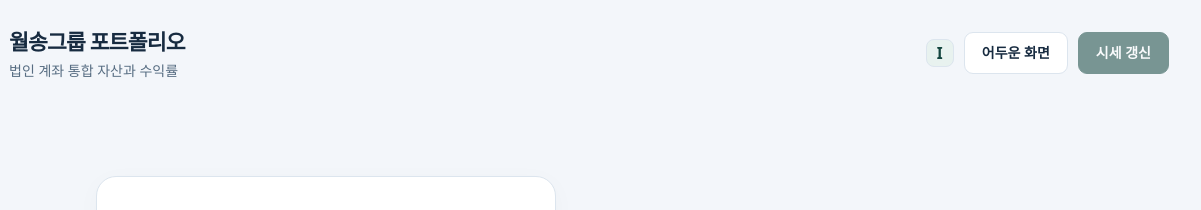
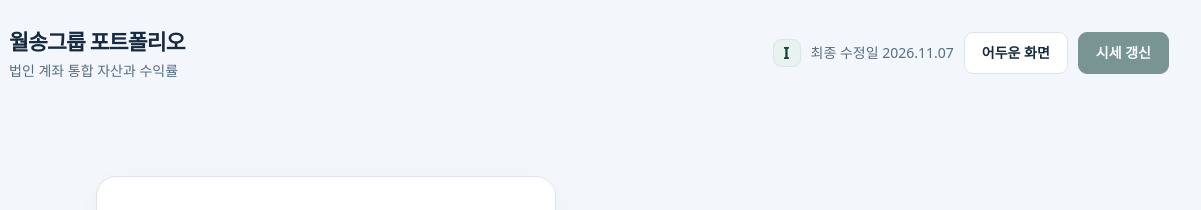
Before and after one commit to yjjn2005/wolsong-portfolio, a plain HTML site: page index.html in a window 1280 px wide. Shown: the top 210 px of the page, 79-1280 px from the left. Drawn offline with Linux system fonts and the light colour scheme.

```diff
--- a/index.html
+++ b/index.html
@@ -6,7 +6,7 @@
 </head>
 <body>
 <a class="skip" href="#main">본문으로 이동</a><div class="app-shell">
-<header class="topbar"><div class="brand"><span class="brand-mark" aria-hidden="true">▥</span><div><h1>월송그룹 포트폴리오</h1><p>법인 계좌 통합 자산과 수익률</p></div></div><div class="header-actions"><span class="i-badge" role="img" aria-label="Instinct 제작·관리 · 최종 수정 2026.11.07" title="Instinct 제작·관리 · 최종 수정 2026.11.07" id="i-badge">I</span><span id="mode-label" class="badge" hidden>예시 데이터</span><button id="ver-chip" class="button subtle" type="button" hidden aria-expanded="false" aria-controls="ver-panel"></button><button id="theme" class="button subtle" type="button" aria-label="화면 테마 변경">화면 테마</button><button id="lock" class="button subtle" type="button" hidden>잠금</button><button id="refresh" class="button primary" type="button" disabled>시세 갱신</button></div></header>
+<header class="topbar"><div class="brand"><span class="brand-mark" aria-hidden="true">▥</span><div><h1>월송그룹 포트폴리오</h1><p>법인 계좌 통합 자산과 수익률</p></div></div><div class="header-actions"><span class="i-badge" role="img" aria-label="Instinct 제작·관리 · 최종 수정 2026.11.07" title="Instinct 제작·관리 · 최종 수정 2026.11.07" id="i-badge">I</span><span class="caption i-date">최종 수정일 2026.11.07</span><span id="mode-label" class="badge" hidden>예시 데이터</span><button id="ver-chip" class="button subtle" type="button" hidden aria-expanded="false" aria-controls="ver-panel"></button><button id="theme" class="button subtle" type="button" aria-label="화면 테마 변경">화면 테마</button><button id="lock" class="button subtle" type="button" hidden>잠금</button><button id="refresh" class="button primary" type="button" disabled>시세 갱신</button></div></header>
 <section id="ver-panel" class="card" style="margin:12px clamp(12px,3vw,32px)" hidden aria-label="포트폴리오 버전 이력"></section>
 <section id="gate" class="gate" aria-labelledby="gate-title"><div class="gate-card"><div class="eyebrow">WOLSONG GROUP</div><h2 id="gate-title">그룹 자산을 한눈에.</h2><p>월송티앤씨·월송앤컴퍼니·문앤파인트리와 한규자님의 증권 계좌를 하나로 묶어 자산배분, 손익과 데이터 상태를 함께 확인합니다.</p><form id="gform"><label for="pin">접속 PIN</label><div class="pin-row"><input id="pin" type="password" inputmode="numeric" autocomplete="current-password" placeholder="PIN 입력" required><button id="unlock" class="button primary" type="submit">열기</button></div><p id="gmsg" class="form-message" role="status" aria-live="polite"></p></form><button id="demo" class="button demo-button" type="button">예시 데이터로 화면 보기</button><p class="caption">예시는 가상의 계좌입니다. 실제 보유 데이터는 PIN을 아는 사람만 열 수 있습니다.</p></div><div class="gate-outline"><h3>10개 탭으로 확인하는 자산 현황</h3><dl><div><dt>종합 대시보드</dt><dd>총자산·손익·집중도·갱신 상태</dd></div><div><dt>계좌별 · 종목별</dt><dd>원금·수량·현재가·비용 상세</dd></div><div><dt>자산배분 · 손익·위험</dt><dd>배분 비중·손익 기여·하락 시나리오</dd></div><div><dt>데이터 점검</dt><dd>시세 출처·기준시각·미확인 항목</dd></div></dl></div></section>
 <main id="main" hidden>
```
